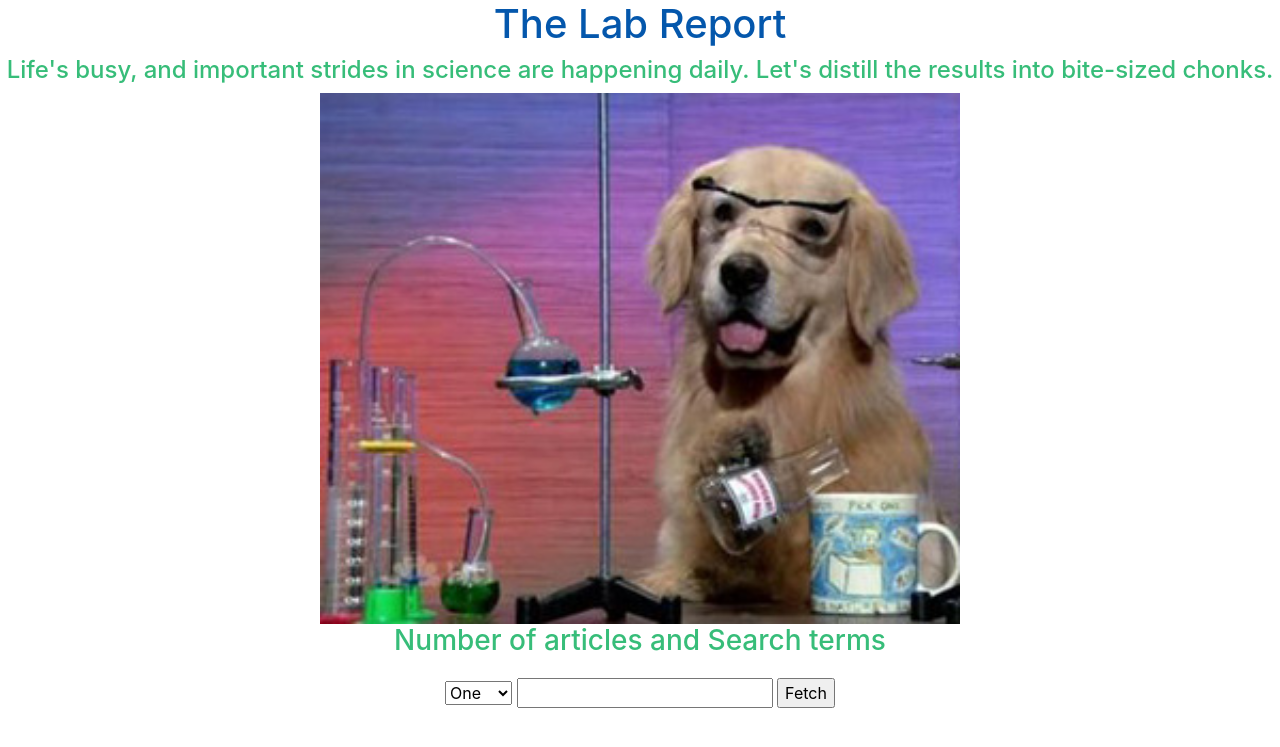
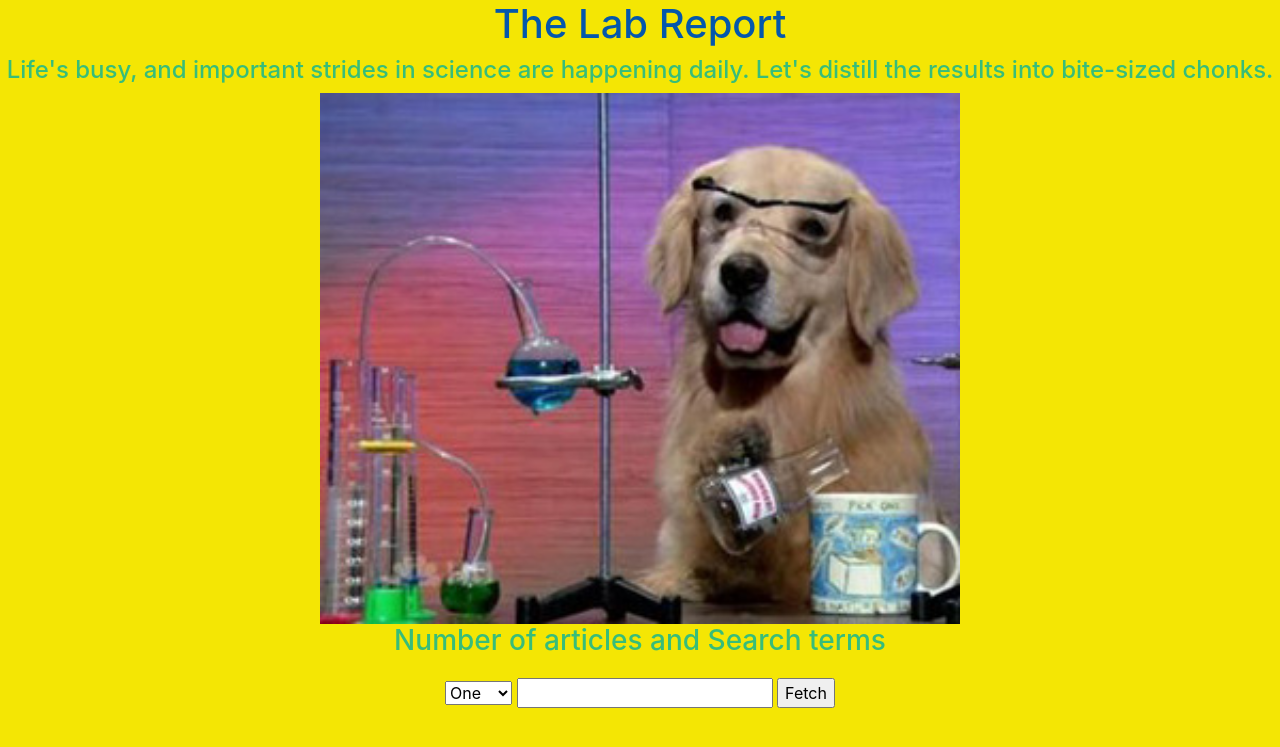
Before and after one commit to danjizquierdo/ClimateDelta, a Flask app: page / in a window 1280 px wide. Shown: the top 747 px of the page. Run offline with Flask 2, Linux system fonts and the light colour scheme; some libraries are stand-ins or nearby versions.

Commit message:
Fix bg color on index

```diff
--- a/templates/index.html
+++ b/templates/index.html
@@ -11,7 +11,7 @@
     <title>The Lab Report</title>
 
 <style>
-body{background-color: f4e604}
+body{background-color: #f4e604}
 h1{color: #0457ac}
 h3{color: #37bd79}
 h4{color: #37bd79}
```
